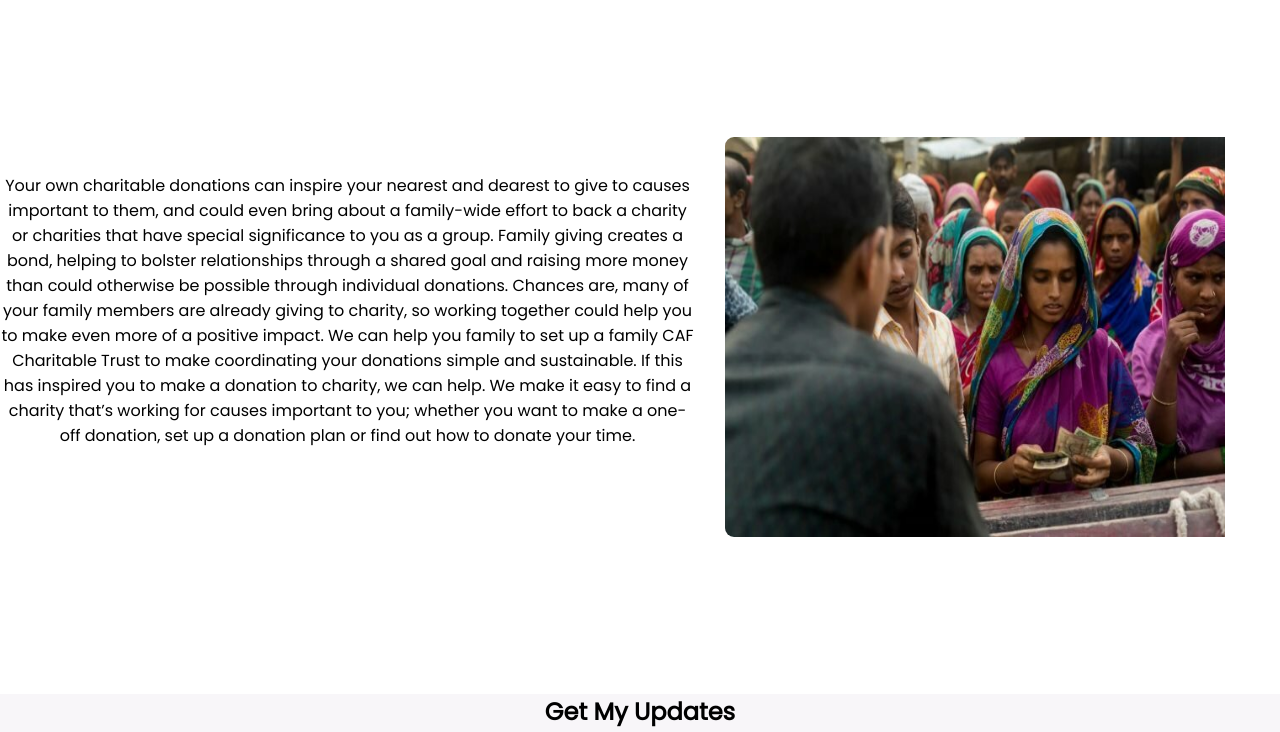
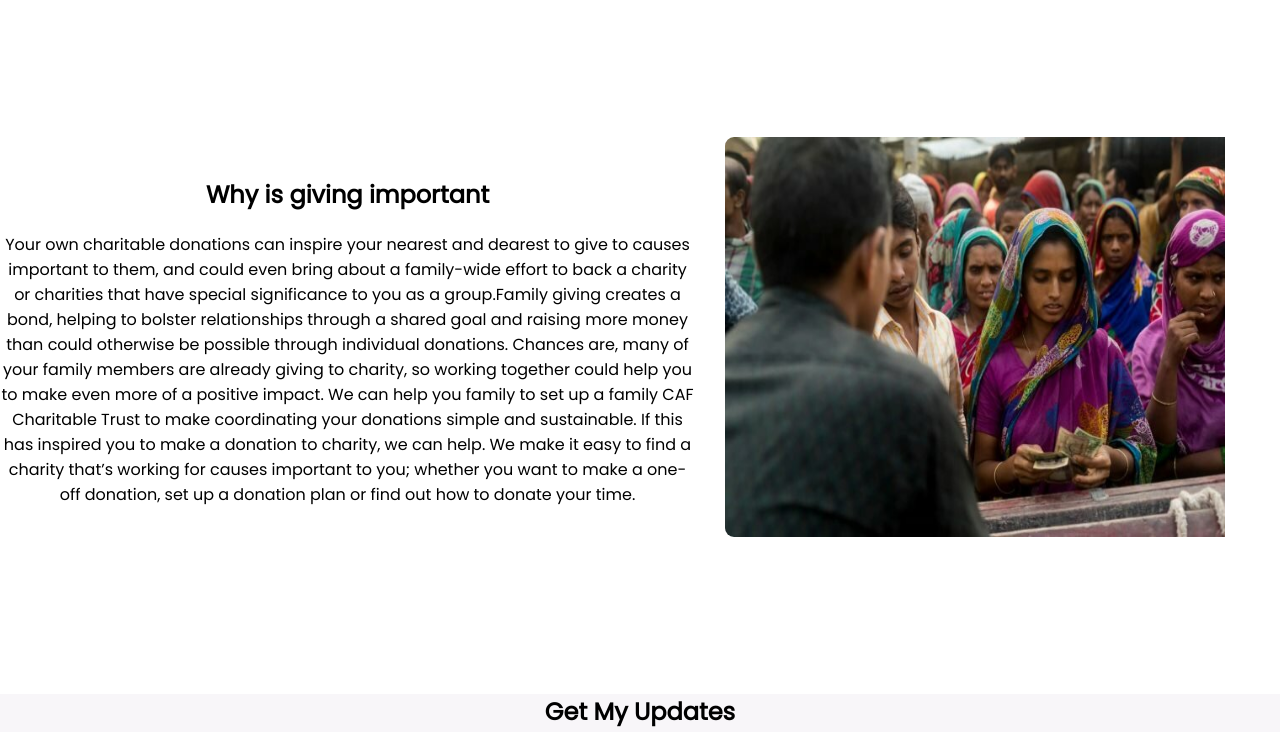
Before and after one commit to MohamedSibgatullah/Donate-Today, a plain HTML site: page index.html in a window 1280 px wide. Shown: the part 2068-2800 px from the top of the page. Drawn offline with Linux system fonts and the light colour scheme.

Commit message:
headline adedclear

```diff
--- a/index.html
+++ b/index.html
@@ -99,11 +99,10 @@
     <section class="worries-of-people">
         <div>
             <br><br>
-            <p>Your own charitable donations can inspire your nearest and dearest to give to causes important to them, and could even bring about a family-wide effort to back a charity or charities that have special significance to you as a group.
 
-                Family giving creates a bond, helping to bolster relationships through a shared goal and raising more money than could otherwise be possible through individual donations. Chances are, many of your family members are already giving to charity, so working together could help you to make even more of a positive impact. We can help you family to set up a family CAF Charitable Trust to make coordinating your donations simple and sustainable.
-
-                If this has inspired you to make a donation to charity, we can help. We make it easy to find a charity that’s working for causes important to you; whether you want to make a one-off donation, set up a donation plan or find out how to donate your time.</p>
+            <h1>Why is giving important</h1>
+            <p>Your own charitable donations can inspire your nearest and dearest to give to causes important to them, and could even bring about a family-wide effort to back a charity or charities that have special significance to you as a group.Family giving creates a bond, helping to bolster relationships through a shared goal and raising more money than could otherwise be possible through individual donations. Chances are, many of your family members are already giving to charity, so working together could help you to make even more of a positive impact. We can help you family to set up a family CAF Charitable Trust to make coordinating your donations simple and sustainable.
+            If this has inspired you to make a donation to charity, we can help. We make it easy to find a charity that’s working for causes important to you; whether you want to make a one-off donation, set up a donation plan or find out how to donate your time.</p>
         </div>
         <div class="sufferer">
              <img src="images/donation1.jpg" alt="">
--- a/style.css
+++ b/style.css
@@ -24,7 +24,7 @@ body{
     padding-top: 700px;
     color: aliceblue;
     width: 1000px;
-    padding-left: 200px;
+    padding-left: 150px;
 
 }
 #header-background-color{
```
